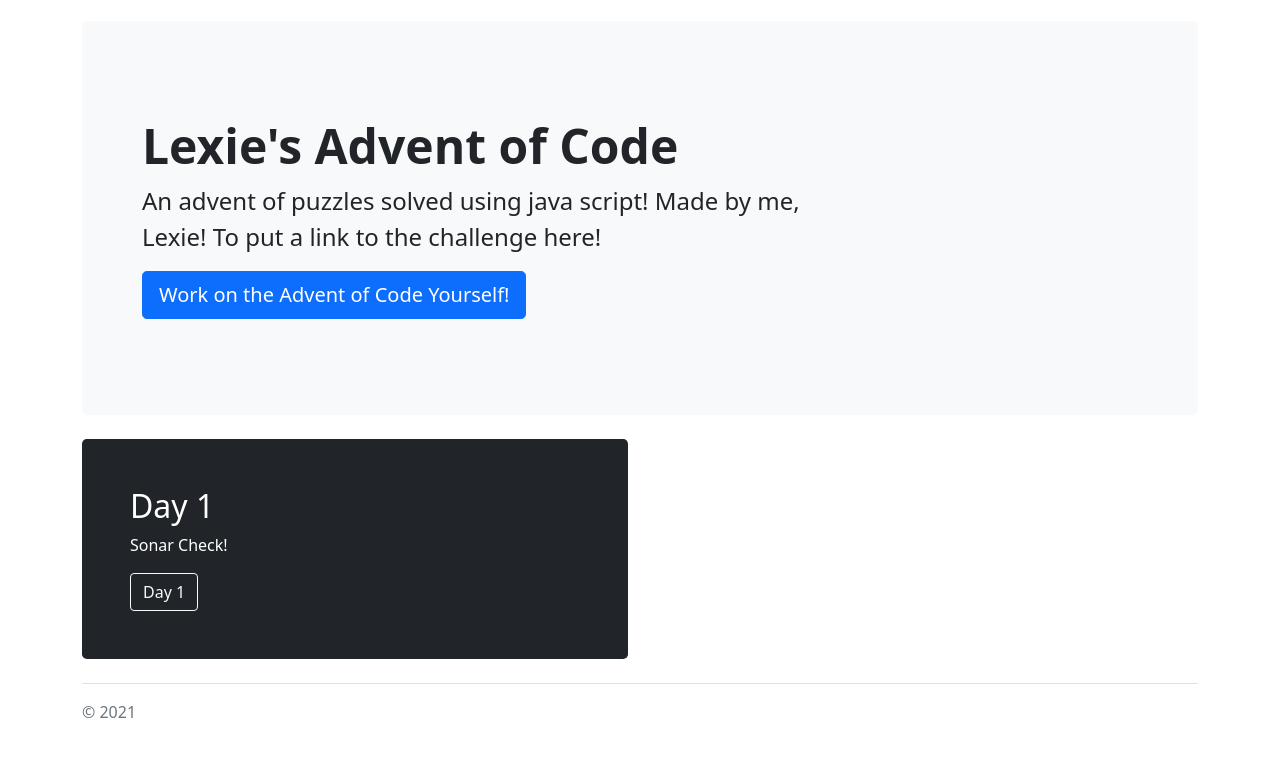
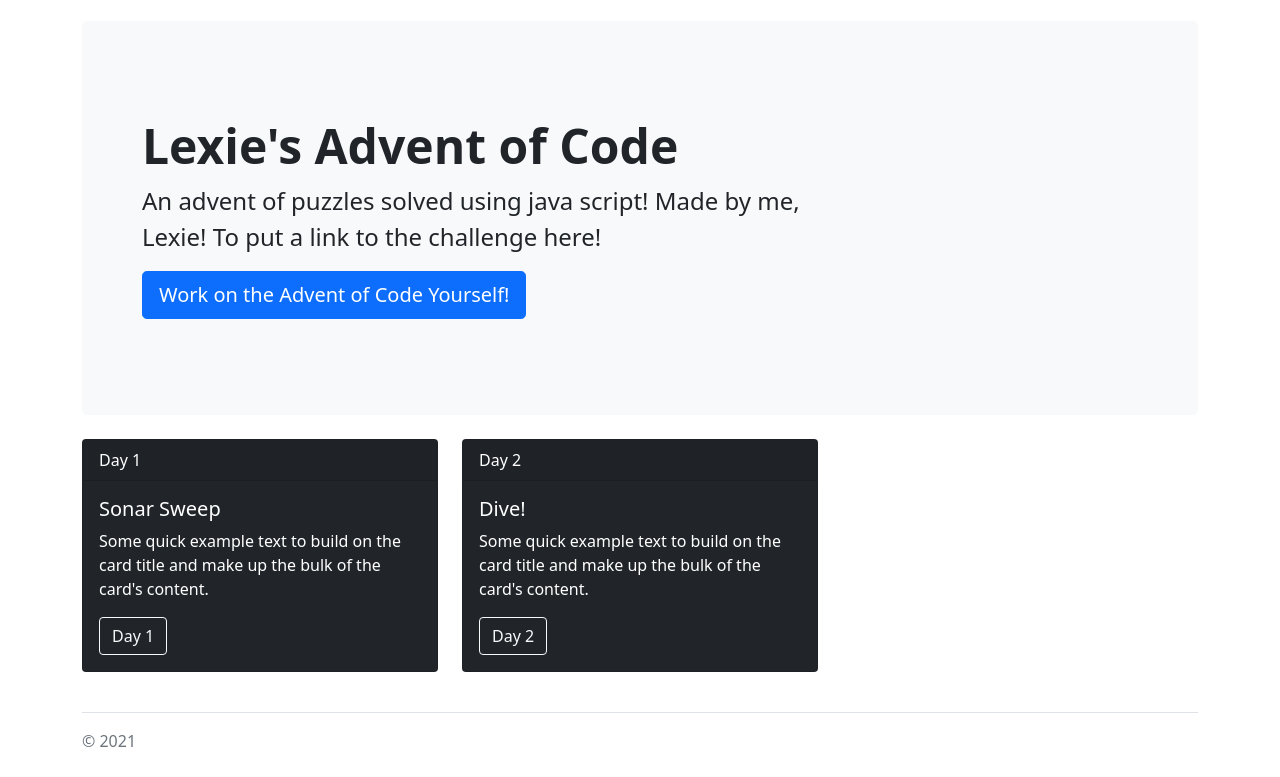
Before and after one commit to DarthLlama/Advent-of-Code, a plain HTML site: page index.html in a window 1280 px wide. Shown: the part 80-857 px from the top of the page. Before the commit the page ends 828 px from the top, so only its background shows below. Drawn offline with Linux system fonts and the light colour scheme.

Commit message:
laayout changes

```diff
--- a/assets/js/day1.js
+++ b/assets/js/day1.js
@@ -59,7 +59,7 @@ function SonarSweep(){
     day1ResultElement.textContent = "There are " + result + " measurements that are larger than previous measurements!";
 
     // Set the styling appropriately
-    day1ResultCard.className = 'card text-white bg-success mb-3 visible';
+    day1ResultCard.className = 'card col-md-4 text-white bg-success mb-3 visible';
 
     //Trigger Part 2
     SonarSweepThreeMeasurement();
@@ -125,5 +125,5 @@ function SonarSweepThreeMeasurement(){
     day1ResultElement2.textContent = "There are " + result + " measurements that are larger than previous measurements!";
 
     // Set the styling appropriately
-    day1ResultCard2.className = 'card text-white bg-success mb-3 visible';
+    day1ResultCard2.className = 'card col-md-4 text-white bg-success mb-3 visible';
 }
--- a/index.html
+++ b/index.html
@@ -49,14 +49,30 @@
       </div>
     </div>
 
-    <div class="row align-items-md-stretch">
-      <div class="col-md-6">
-        <div class="h-100 p-5 text-white bg-dark rounded-3">
-          <h2>Day 1</h2>
-          <p>Sonar Check!</p>
-          <a href="day1.html"><button class="btn btn-outline-light" type="button">Day 1</button></a>
+    <div class="row">
+
+      <div class="col-6 col-md-4">
+        <div class="card text-white bg-dark mb-3">
+          <div class="card-header">Day 1</div>
+          <div class="card-body">
+            <h5 class="card-title">Sonar Sweep</h5>
+            <p class="card-text">Some quick example text to build on the card title and make up the bulk of the card's content.</p>
+            <a href="day1.html"><button class="btn btn-outline-light" type="button">Day 1</button></a>
+          </div>
         </div>
       </div>
+
+      <div class="col-6 col-md-4">
+        <div class="card text-white bg-dark mb-3">
+          <div class="card-header">Day 2</div>
+          <div class="card-body">
+            <h5 class="card-title">Dive!</h5>
+            <p class="card-text">Some quick example text to build on the card title and make up the bulk of the card's content.</p>
+            <a href="#"><button class="btn btn-outline-light" type="button">Day 2</button></a>
+          </div>
+        </div>
+      </div>
+
     </div>
 
     <footer class="pt-3 mt-4 text-muted border-top">
```
Also changed, not shown: day1.html (+6 -2 lines).
